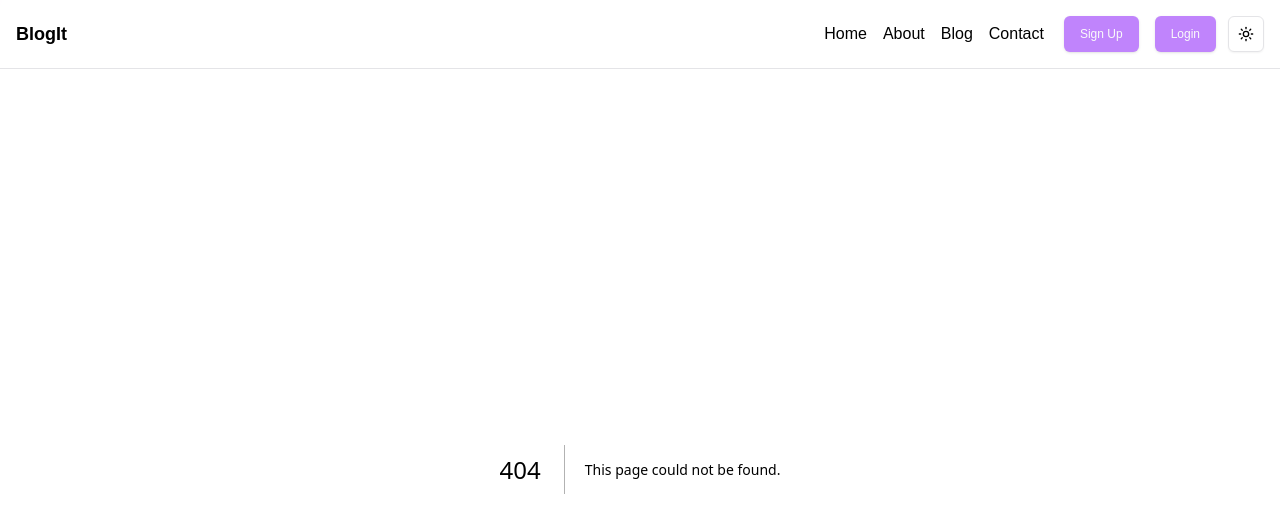
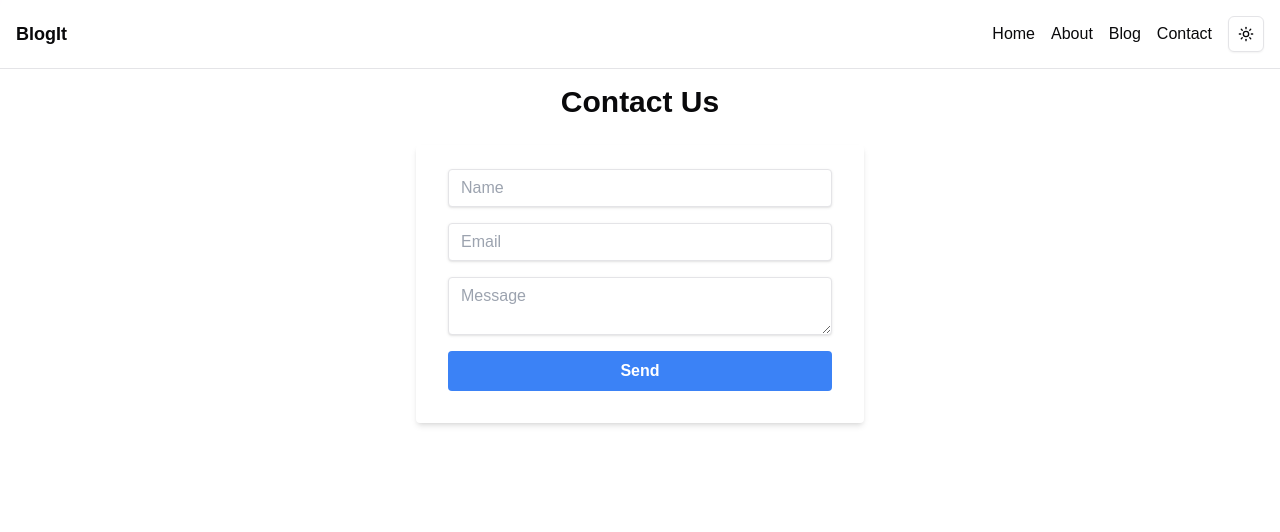
Before and after one commit to 1976udit/blog, a Next.js app: page /contact in a window 1280 px wide. Before the commit this address had no page. Shown: the top 532 px of the page. Built offline with nearby package versions, Linux system fonts and the light colour scheme.

Commit message:
email facility

```diff
--- a/app/about/page.js
+++ b/app/about/page.js
@@ -10,30 +10,13 @@ import {
 const About = () => {
   return (
     <div className="max-w-screen-md mx-auto">
-      <Carousel className="relative">
-        <CarouselContent className="overflow-hidden flex">
-          <CarouselItem className="flex justify-center items-center flex-shrink-0 w-full">
-            <img
-              className="w-full h-1/2-screen object-cover"
-              src="https://images.pexels.com/photos/25384797/pexels-photo-25384797/free-photo-of-rugged-rocks-of-the-ocean-shore.jpeg?auto=compress&cs=tinysrgb&w=1260&h=750&dpr=1"
-            />
-          </CarouselItem>
-          <CarouselItem className="flex justify-center items-center flex-shrink-0 w-full">
-            <img
-              className="w-full h-1/2-screen object-cover"
-              src="https://images.pexels.com/photos/25384797/pexels-photo-25384797/free-photo-of-rugged-rocks-of-the-ocean-shore.jpeg?auto=compress&cs=tinysrgb&w=1260&h=750&dpr=1"
-            />
-          </CarouselItem>
-          <CarouselItem className="flex justify-center items-center flex-shrink-0 w-full">
-            <img
-              className="w-full h-1/2-screen object-cover"
-              src="https://images.pexels.com/photos/25384797/pexels-photo-25384797/free-photo-of-rugged-rocks-of-the-ocean-shore.jpeg?auto=compress&cs=tinysrgb&w=1260&h=750&dpr=1"
-            />
-          </CarouselItem>
-        </CarouselContent>
-        <CarouselPrevious className="absolute left-0 top-1/2 transform -translate-y-1/2 bg-gray-800 text-white p-2 rounded-full hover:bg-gray-700" />
-        <CarouselNext className="absolute right-0 top-1/2 transform -translate-y-1/2 bg-gray-800 text-white p-2 rounded-full hover:bg-gray-700" />
-      </Carousel>
+      Lorem ipsum dolor sit amet, consectetur adipiscing elit, sed do eiusmod
+      tempor incididunt ut labore et dolore magna aliqua. Ut enim ad minim
+      veniam, quis nostrud exercitation ullamco laboris nisi ut aliquip ex ea
+      commodo consequat. Duis aute irure dolor in reprehenderit in voluptate
+      velit esse cillum dolore eu fugiat nulla pariatur. Excepteur sint occaecat
+      cupidatat non proident, sunt in culpa qui officia deserunt mollit anim id
+      est laborum.
     </div>
   );
 }
--- /dev/null
+++ b/app/contact/page.js
@@ -0,0 +1,65 @@
+"use client"
+import React, { useRef } from "react";
+import emailjs from "@emailjs/browser";
+
+ const ContactUs = () => {
+  const form = useRef();
+
+  const sendEmail = (e) => {
+    e.preventDefault();
+
+    emailjs
+      .sendForm("service_8t4u7gg", "template_20dl2yj", form.current, {
+        publicKey: "BKjhkpxsKoeQETuFN",
+      })
+      .then(
+        () => {
+          console.log("SUCCESS!");
+        },
+        (error) => {
+          console.log("FAILED...", error.text);
+        }
+      );
+  };
+
+  return (
+   <div className="container mx-auto p-4">
+      <h1 className="text-3xl font-bold text-center mb-6 animate-bounce dark:text-white">
+        Contact Us
+      </h1>
+      <form
+        ref={form}
+        onSubmit={sendEmail}
+        className="bg-white shadow-md rounded px-8 pt-6 pb-8 mb-4 max-w-md mx-auto dark:bg-gray-800"
+      >
+        <div className="flex flex-col gap-4">
+          <input
+            type="text"
+            name="user_name"
+            placeholder="Name"
+            className="shadow appearance-none border rounded w-full py-2 px-3 text-gray-700 leading-tight focus:outline-none focus:shadow-outline transition duration-300 ease-in-out transform hover:scale-105 dark:bg-gray-700 dark:text-white"
+          />
+          <input
+            type="email"
+            name="user_email"
+            placeholder="Email"
+            className="shadow appearance-none border rounded w-full py-2 px-3 text-gray-700 leading-tight focus:outline-none focus:shadow-outline transition duration-300 ease-in-out transform hover:scale-105 dark:bg-gray-700 dark:text-white"
+          />
+          <textarea
+            name="message"
+            placeholder="Message"
+            className="shadow appearance-none border rounded w-full py-2 px-3 text-gray-700 leading-tight focus:outline-none focus:shadow-outline transition duration-300 ease-in-out transform hover:scale-105 dark:bg-gray-700 dark:text-white"
+          />
+          <button
+            type="submit"
+            className="bg-blue-500 hover:bg-blue-700 text-white font-bold py-2 px-4 rounded focus:outline-none focus:shadow-outline transition duration-300 ease-in-out transform hover:scale-105 dark:bg-blue-700 dark:hover:bg-blue-900"
+          >
+            Send
+          </button>
+        </div>
+      </form>
+    </div>
+  );
+};
+
+export default ContactUs;
--- a/app/login/page.js
+++ /dev/null
@@ -1,61 +0,0 @@
-// pages/login.js
-"use client"
-import { useState } from 'react';
-
-export default function LoginPage() {
-  const [email, setEmail] = useState('');
-  const [password, setPassword] = useState('');
-
-  const handleSubmit = (e) => {
-    e.preventDefault();
-    // Handle login logic here
-    console.log('Email:', email);
-    console.log('Password:', password);
-  };
-
-  return (
-    <div className="flex items-center justify-center min-h-screen bg-gray-100">
-      <div className="w-full max-w-md p-8 space-y-6 bg-white rounded-lg shadow-md">
-        <h2 className="text-2xl font-bold text-center text-gray-900">Login</h2>
-        <form className="space-y-4" onSubmit={handleSubmit}>
-          <div>
-            <label htmlFor="email" className="block text-sm font-medium text-gray-700">
-              Email address
-            </label>
-            <input
-              id="email"
-              name="email"
-              type="email"
-              required
-              className="w-full px-3 py-2 mt-1 text-gray-900 placeholder-gray-500 border border-gray-300 rounded-md shadow-sm focus:outline-none focus:ring-indigo-500 focus:border-indigo-500 transition duration-150 ease-in-out"
-              placeholder="you@example.com"
-              value={email}
-              onChange={(e) => setEmail(e.target.value)}
-            />
-          </div>
-          <div>
-            <label htmlFor="password" className="block text-sm font-medium text-gray-700">
-              Password
-            </label>
-            <input
-              id="password"
-              name="password"
-              type="password"
-              required
-              className="w-full px-3 py-2 mt-1 text-gray-900 placeholder-gray-500 border border-gray-300 rounded-md shadow-sm focus:outline-none focus:ring-indigo-500 focus:border-indigo-500 transition duration-150 ease-in-out"
-              placeholder="••••••••"
-              value={password}
-              onChange={(e) => setPassword(e.target.value)}
-            />
-          </div>
-          <button
-            type="submit"
-            className="w-full px-4 py-2 text-white bg-indigo-600 rounded-md shadow-sm hover:bg-indigo-700 focus:outline-none focus:ring-2 focus:ring-offset-2 focus:ring-indigo-500 transition duration-150 ease-in-out"
-          >
-            Sign in
-          </button>
-        </form>
-      </div>
-    </div>
-  );
-}
--- a/app/page.js
+++ b/app/page.js
@@ -2,6 +2,7 @@
 import { Button } from "@/components/ui/button";
 import Typed from "typed.js";
 import React from "react";
+
 
 export default function Home() {
   const el = React.useRef(null);
@@ -27,8 +28,7 @@ export default function Home() {
       <section className="container px-4 py-10 mx-auto lg:h-128 lg:space-x-8 lg:flex lg:items-center">
         <div className="w-full text-center lg:text-left lg:w-1/2 lg:-mt-8">
           <h1 className="text-3xl leading-snug text-gray-800 dark:text-gray-200 md:text-4xl">
-            A <span className="font-semibold">free source</span> for
-            community
+            A <span className="font-semibold">free source</span> for community
             <br className="hidden lg:block" /> components using{" "}
             <span className="font-semibold underline decoration-primary">
               <span ref={el} />
@@ -192,14 +192,14 @@ export default function Home() {
         </div>
       </section>
 
-      {/* Third section  */}
-      <footer className="bg-gray-800 text-white py-8 dark:bg-gray-900 dark:text-gray-200">
+      {/* footer section */}
+      <footer className="bg-gray-800 text-white py-8 dark:bg-gray-900 dark:text-gray-200 w-full">
         <div className="container mx-auto px-4">
           <div className="flex flex-col md:flex-row justify-between items-center">
             <div className="mb-4 md:mb-0">
               <h3 className="text-lg font-bold">Contact Us</h3>
-              <p>Email: info@example.com</p>
-              <p>Phone: (123) 456-7890</p>
+              <p>Email: udit007tyagi@gmail.com</p>
+              <p>Phone: (+91) 9650310831</p>
             </div>
             <div className="flex space-x-4">
               <a
--- a/components/ui/navbar.jsx
+++ b/components/ui/navbar.jsx
@@ -49,10 +49,10 @@ const Navbar = () => {
           <Link href="/" className=" hover:scale-110 transition-transform duration-300 hover:semi-bold">Home</Link>
           <Link href="/about" className=" hover:scale-110 transition-transform duration-300 hover:semi-bold">About</Link>
           <Link href="/blog" className="hover:scale-110 transition-transform duration-300 hover:semi-bold">Blog</Link>
-          <Link href="/login" className="hover:scale-110 transition-transform duration-300 hover:semi-bold">Contact</Link>
+          <Link href="/contact" className="hover:scale-110 transition-transform duration-300 hover:semi-bold">Contact</Link>
           <div className="flex items-center gap-2">
-            <Button className="bg-purple-400 mx-1 text-xs transition-colors duration-300">Sign Up</Button>
-            <Button className="bg-purple-400 mx-1 text-xs transition-colors duration-300">Login</Button>
+            {/* <Button className="bg-purple-400 mx-1 text-xs transition-colors duration-300">Sign Up</Button>
+            <Button className="bg-purple-400 mx-1 text-xs transition-colors duration-300">Login</Button> */}
             <ModeToggle />
           </div>
         </div>
--- /dev/null
+++ b/components/ui/progress.jsx
@@ -0,0 +1,23 @@
+"use client"
+
+import * as React from "react"
+import * as ProgressPrimitive from "@radix-ui/react-progress"
+
+import { cn } from "@/lib/utils"
+
+const Progress = React.forwardRef(({ className, value, ...props }, ref) => (
+  <ProgressPrimitive.Root
+    ref={ref}
+    className={cn(
+      "relative h-2 w-full overflow-hidden rounded-full bg-primary/20",
+      className
+    )}
+    {...props}>
+    <ProgressPrimitive.Indicator
+      className="h-full w-full flex-1 bg-primary transition-all"
+      style={{ transform: `translateX(-${100 - (value || 0)}%)` }} />
+  </ProgressPrimitive.Root>
+))
+Progress.displayName = ProgressPrimitive.Root.displayName
+
+export { Progress }
--- a/package.json
+++ b/package.json
@@ -10,13 +10,16 @@
   },
   "dependencies": {
     "@clerk/nextjs": "^6.10.3",
+    "@emailjs/browser": "^4.4.1",
     "@radix-ui/react-dialog": "^1.1.4",
     "@radix-ui/react-dropdown-menu": "^2.1.5",
     "@radix-ui/react-navigation-menu": "^1.2.3",
+    "@radix-ui/react-progress": "^1.1.1",
     "@radix-ui/react-slot": "^1.1.1",
     "@rehype-pretty/transformers": "^0.13.2",
     "class-variance-authority": "^0.7.1",
     "clsx": "^2.1.1",
+    "emailjs": "^4.0.3",
     "embla-carousel-react": "^8.5.2",
     "gray-matter": "^4.0.3",
     "html-react-parser": "^5.2.2",
```
Also changed, not shown: 1 other file (tests, documents, lock files or other folders).
